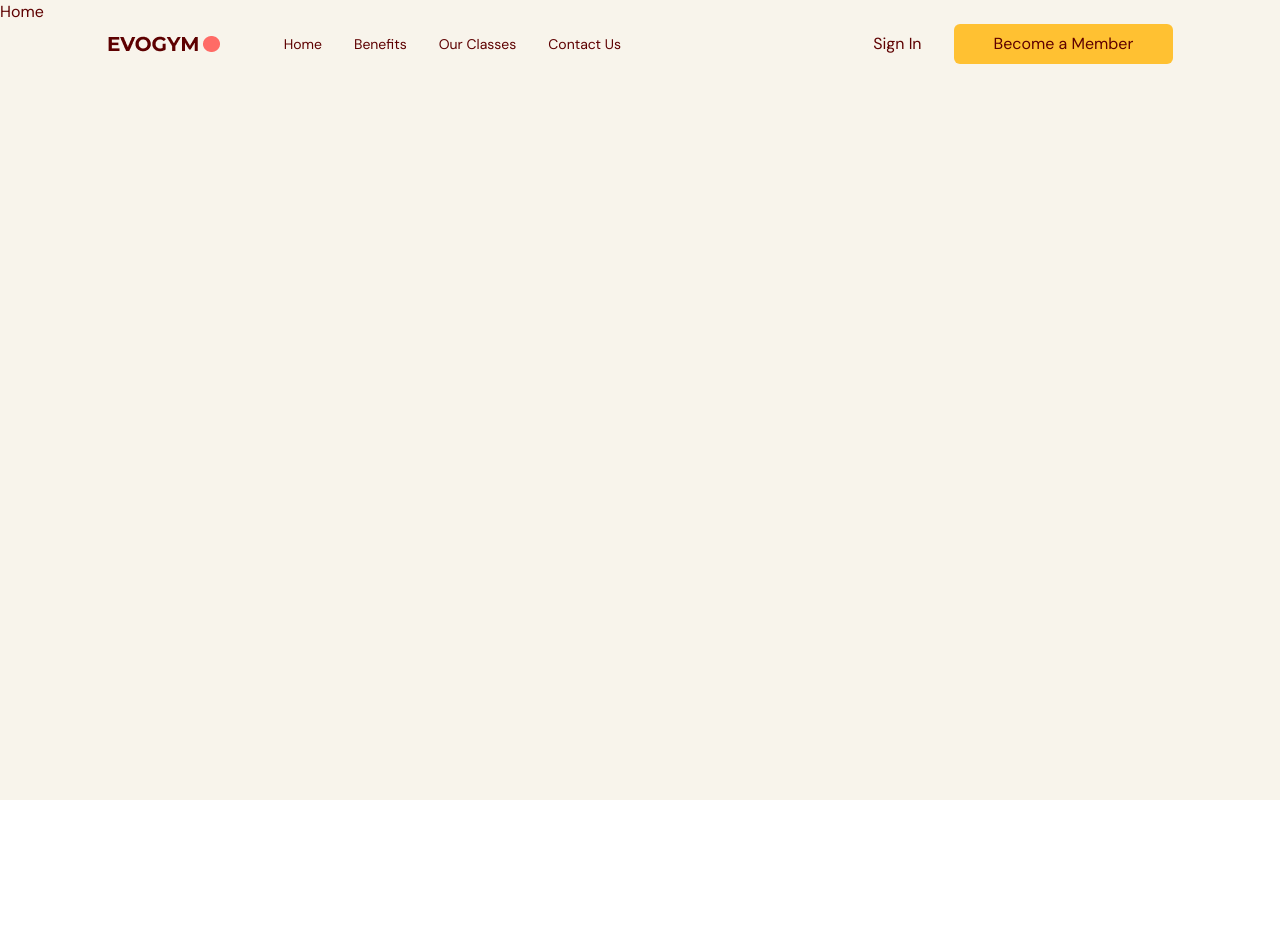
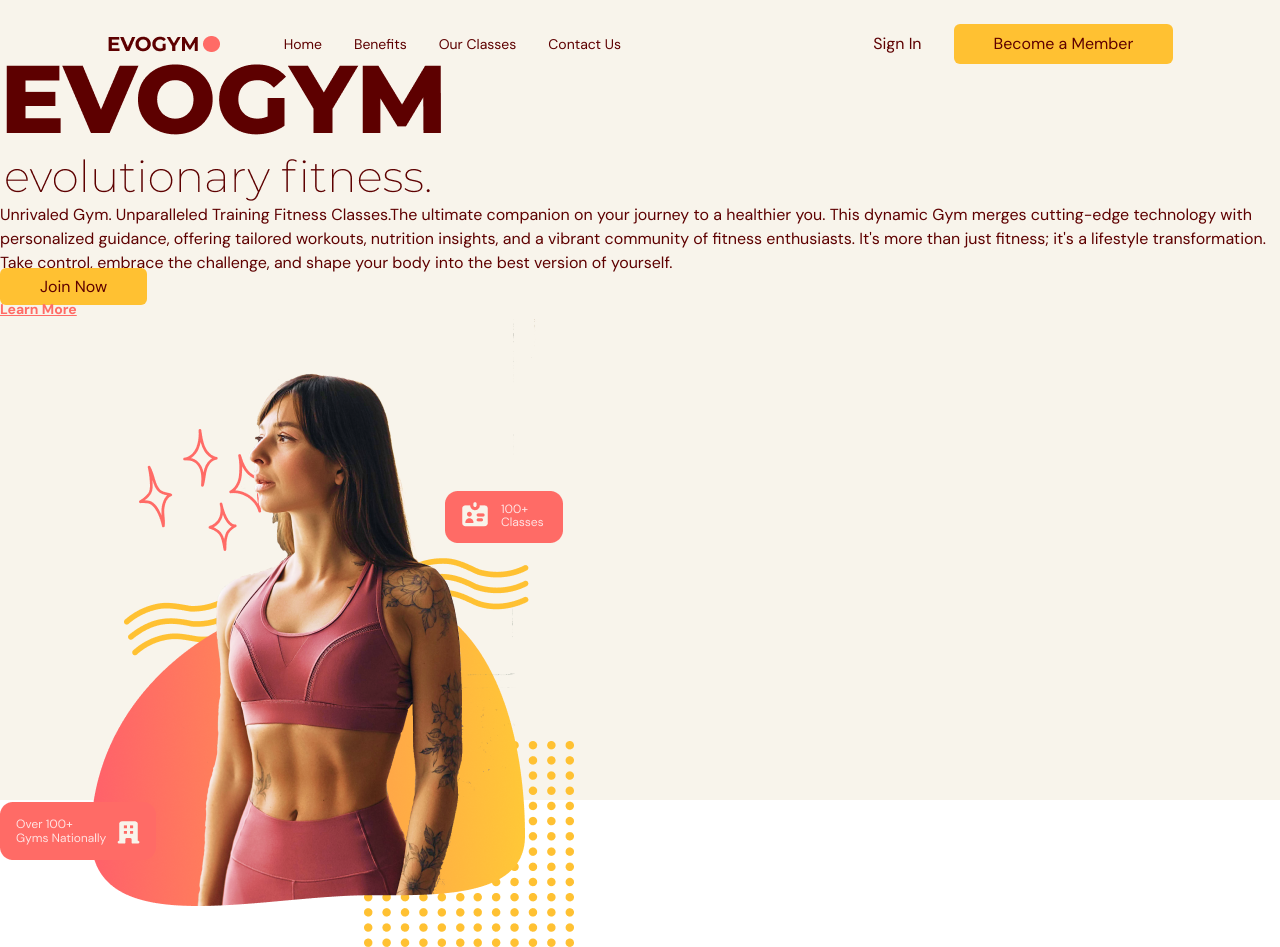
Before and after one commit to mariegrace31/fitness_app, a React (Vite) app: page / in a window 1280 px wide. Before the commit the page ends 800 px from the top, so only its background shows below. Built offline with nearby package versions, Linux system fonts and the light colour scheme.

Commit message:
Add content and images to home page

```diff
--- a/src/scenes/home/index.tsx
+++ b/src/scenes/home/index.tsx
@@ -6,14 +6,60 @@ import HomePageGraphic from "@/assets/HomePageGraphic.png";
 import SponsorRedBull from "@/assets/SponsorRedBull.png";
 import SponsorForbes from "@/assets/SponsorForbes.png";
 import SponsorFortune from "@/assets/SponsorFortune.png";
+import AnchorLink from "react-anchor-link-smooth-scroll";
 
 type Props = {
   setSelectedPage: (value: SelectedPage) => void;
 }
 
 const Home = ({ setSelectedPage }: Props) => {
+  const isAboveMediumScreens = useMediaQuery("(min-width:1060px)");
+
   return (
-    <div>Home</div>
+    <section
+    id="home"
+    className="gap-16 bg-gray-20 py-10 md:h-full md:pb-0"
+    >
+      {/* IMAGE AND MAIN HEADER */}
+      <div>
+        {/* MAIN HEADER */}
+        <div>
+          {/* HEADINGS */}
+          <div>
+            <div>
+              <div>
+                <img alt="home-page-text" src={HomePageText}/>
+              </div>
+            </div>
+
+            <p>
+              Unrivaled Gym. Unparalleled Training Fitness Classes.The ultimate companion on your journey to a healthier you.
+              This dynamic Gym merges cutting-edge technology with personalized guidance, offering tailored workouts,
+              nutrition insights, and a vibrant community of fitness enthusiasts. It's more than just fitness; it's a lifestyle transformation.
+              Take control, embrace the challenge, and shape your body into the best version of yourself.
+            </p>
+          </div>
+          {/* ACTIONS */}
+          <div>
+            <ActionButton setSelectedPage={setSelectedPage}>
+              Join Now
+            </ActionButton>
+            <AnchorLink
+            className="text-sm font-bold text-primary-500 underline hover:text-secondary-500"
+            onClick={() => setSelectedPage(SelectedPage.ContactUs)}
+            href={`#${SelectedPage.ContactUs}`}
+            >
+              <p>Learn More</p>
+            </AnchorLink>
+          </div>
+        </div>
+        {/* IMAGE */}
+        <div>
+          <img alt="home-page-graphic" src={HomePageGraphic} />
+        </div>
+      </div>
+      {/* SPONSORS */}
+    </section>
   )
 }
 
```
